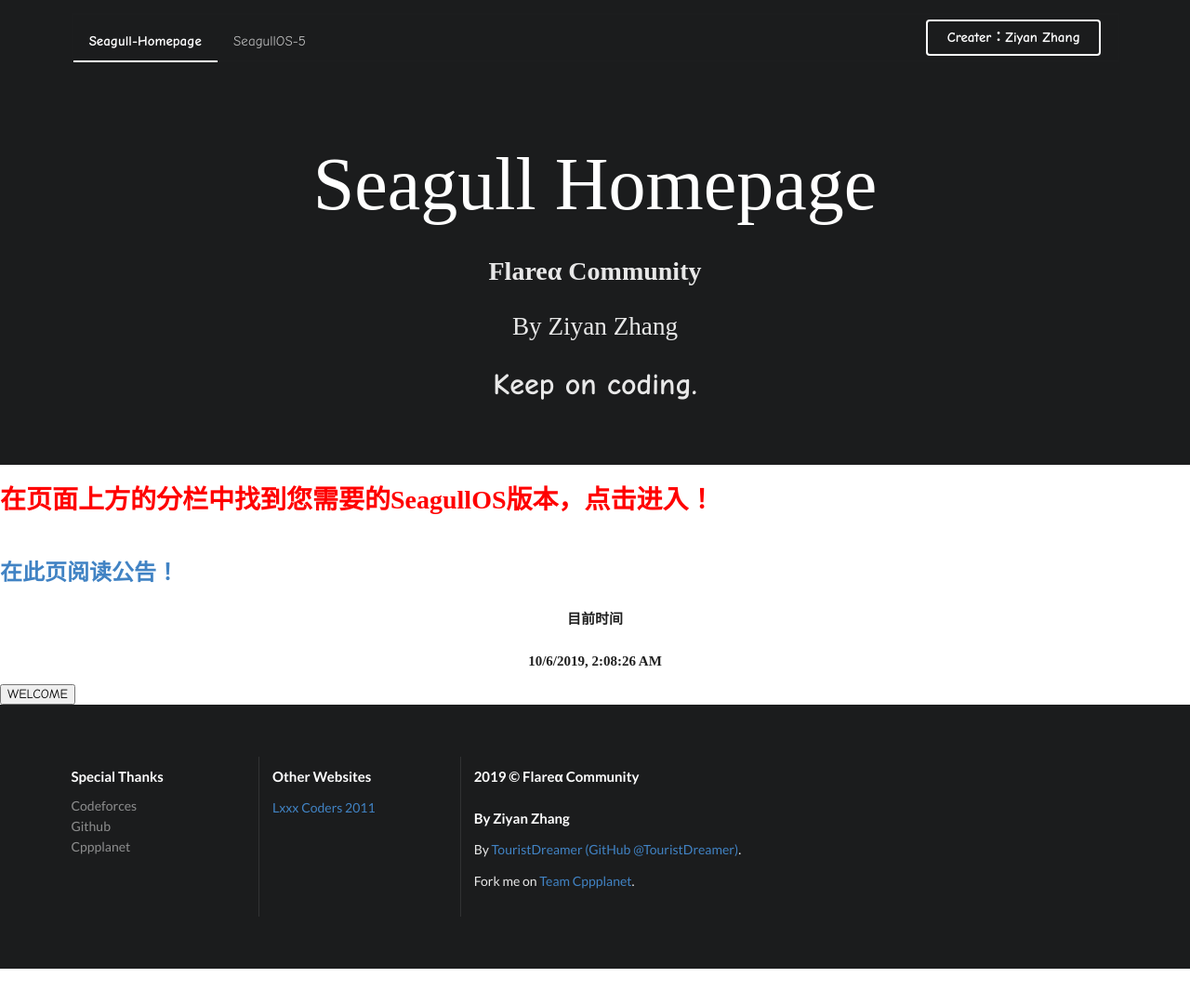
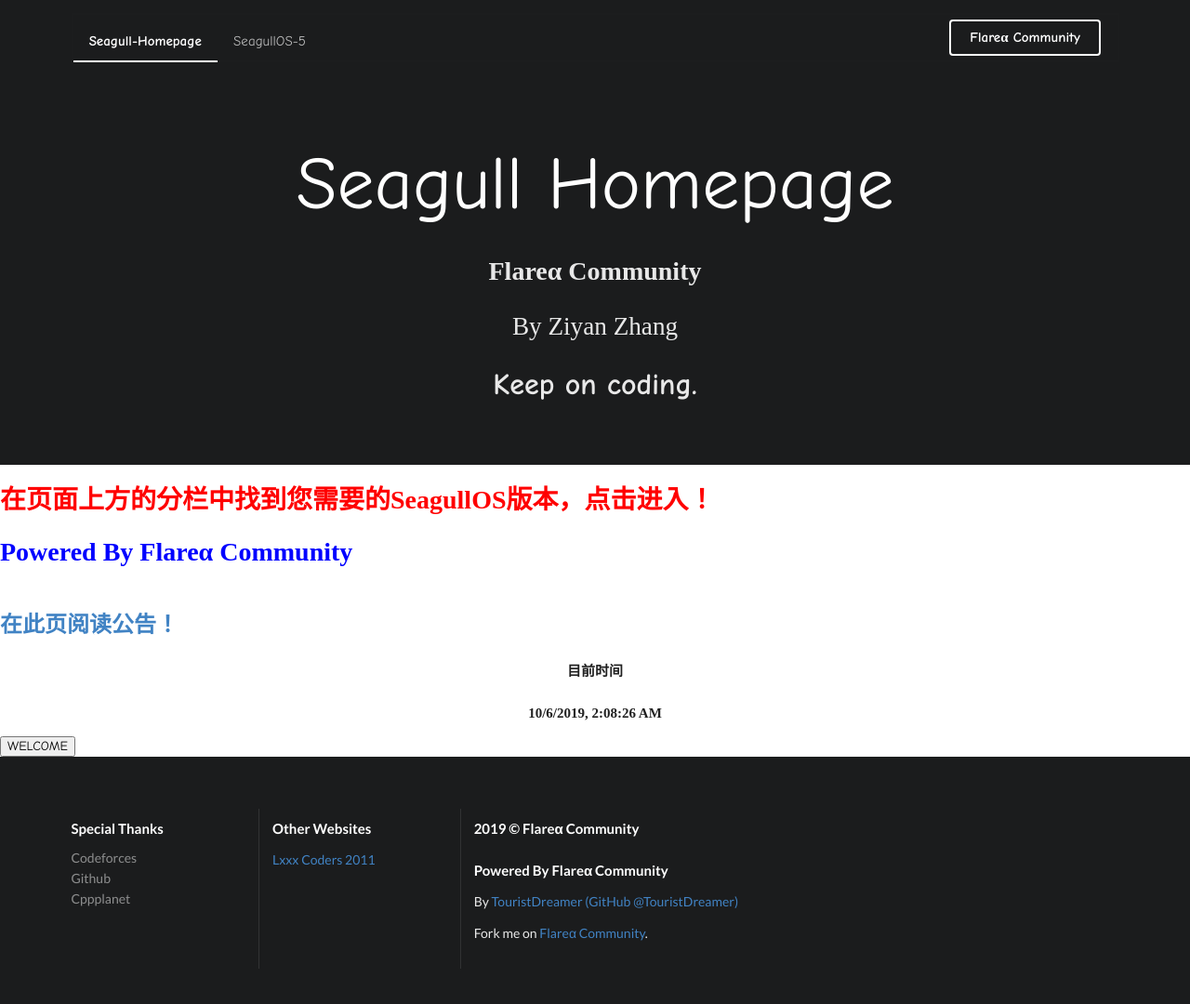
Before and after one commit to flarexcom/seagull.homepage, a plain HTML site: page index.html in a window 1280 px wide. Shown: the whole page at 93% size. Before the commit the page ends 1042 px from the top, so only its background shows below. Drawn offline with nearby package versions, Linux system fonts and the light colour scheme.

Commit message:
Update index.html

```diff
--- a/index.html
+++ b/index.html
@@ -3,7 +3,7 @@
 <head>
     <title>Seagull | Flareα Community</title>
     <meta charset="UTF-8">
-    <link rel="shortcut icon" type="image/x-icon" href="https://raw.githubusercontent.com/qunyingplus/home/master/QYAICON.png" media="screen"/>
+    <link rel="shortcut icon" type="image/x-icon" href="https://raw.githubusercontent.com/flarexcom/seagull.homepage/master/Cacher.PNG" media="screen"/>
     <link rel="stylesheet" type="text/css" href="https://cdn.bootcss.com/semantic-ui/2.2.13/semantic.min.css">
     <style type="text/css">
         .hidden.menu {
@@ -100,7 +100,7 @@ function show_info()
         <a class="item" target="_blank" href="https://flarexcom.github.io/seagullos5/" style="font-family:Comic Sans MS">SeagullOS-5</a>
             <div class="right menu">
                 <div class="item">
-                    <a class="ui button" target="_blank" href="https://github.com/TouristDream" style="font-family:Comic Sans MS">Creater：Ziyan Zhang</a>
+                    <a class="ui button" target="_blank" href="https://github.com/flarexcom" style="font-family:Comic Sans MS">Flareα Community</a>
                 </div>
             </div>
         </div>
@@ -114,13 +114,13 @@ function show_info()
                     <a class="active item" style="font-family:Comic Sans MS">Seagull-Homepage</a>
                     <a class="item" target="_blank" href="https://flarexcom.github.io/seagullos5/" style="font-family:Comic Sans MS">SeagullOS-5</a>
                     <div class="right item">
-                        <a class="ui inverted button" target="_blank" href="https://github.com/TouristDream" style="font-family:Comic Sans MS">Creater：Ziyan Zhang</a>
+                        <a class="ui inverted button" target="_blank" href="https://github.com/flarexcom" style="font-family:Comic Sans MS">Flareα Community</a>
                     </div>
                 </div>
             </div>
 
             <div class="ui text container">
-                <h1 class="ui inverted header" style="font-family:KaiTi">Seagull Homepage</h1>
+                <h1 class="ui inverted header" style="font-family:Comic Sans MS">Seagull Homepage</h1>
                 <h1 style="font-family:STXinwei">
                     Flareα Community
                 </h1>
@@ -135,7 +135,11 @@ function show_info()
 <body>
     <br>
     <div style="color:red">
-        <h1 style="font-family:KaiTi">在页面上方的分栏中找到您需要的SeagullOS版本，点击进入！</h1>
+        <h1 style="font-family:STXinWei">在页面上方的分栏中找到您需要的SeagullOS版本，点击进入！</h1>
+    </div>
+    <br>
+    <div style="color:blue">
+        <h1 style="font-family:STXinWei">Powered By Flareα Community</h1>
     </div>
     <br>
     <h2 style="font-family:KaiTi"><a href="http://flarexcom.github.io/announcements">在此页阅读公告！</a></h2>
@@ -164,9 +168,9 @@ function show_info()
                     </div>
                     <div class="seven wide column">
                         <h4 class="ui inverted header">2019 © Flareα Community</h4>
-                        <h4 class="ui inverted header">By Ziyan Zhang</h4>
-                        <p>By <a href="https://github.com/TouristDreamer" target="_blank">TouristDreamer (GitHub @TouristDreamer)</a>.</p>
-                        <p>Fork me on <a href="https://github.com/Cppplanet" target="_blank">Team Cppplanet</a>.</p>
+                        <h4 class="ui inverted header">Powered By Flareα Community</h4>
+                        <p>By <a href="https://github.com/TouristDreamer" target="_blank">TouristDreamer (GitHub @TouristDreamer)</a></p>
+                        <p>Fork me on <a href="https://github.com/flarexcom" target="_blank">Flareα Community</a>.</p>
                         <p><script src="//s19.cnzz.com/z_stat.php?id=1265767215&web_id=1265767215"></script></p>
                     </div>
                 </div>
```
